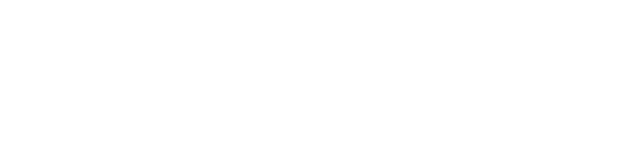
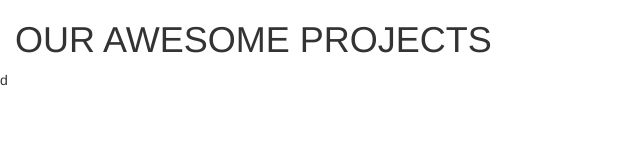
Before and after one commit to obidon23/GettinGit2, a plain HTML site: page index.html in a window 1280 px wide. Shown: the whole page, without its empty margins (0-640 px from the left). Drawn offline with nearby package versions, Linux system fonts and the light colour scheme.

Commit message:
updated the index file with a header

```diff
--- a/index.html
+++ b/index.html
@@ -3,14 +3,20 @@
   <head>
     <meta charset="utf-8">
     <meta name="viewport" content="width=device-width, initial-scale=1.0">
-    <title>GifWorld</title>
+    <title>Awesome Project</title>
     <!-- Latest compiled and minified Bootstrap CSS -->
     <link rel="stylesheet" href="https://maxcdn.bootstrapcdn.com/bootstrap/3.3.7/css/bootstrap.min.css" integrity="sha384-BVYiiSIFeK1dGmJRAkycuHAHRg32OmUcww7on3RYdg4Va+PmSTsz/K68vbdEjh4u" crossorigin="anonymous">
     <!-- My CSS -->
     <link rel="stylesheet" href="./assets/css/style.css">
   </head>
   <body>
-
+    <div class="row">
+      <div class="container-fluid">
+        <div class="col-lg-12">
+          <h1 class="h1 h1-default">OUR AWESOME PROJECTS</h1>
+        </div>d
+      </div>
+    </div>
 
 
     <!-- jQuery -->
```
